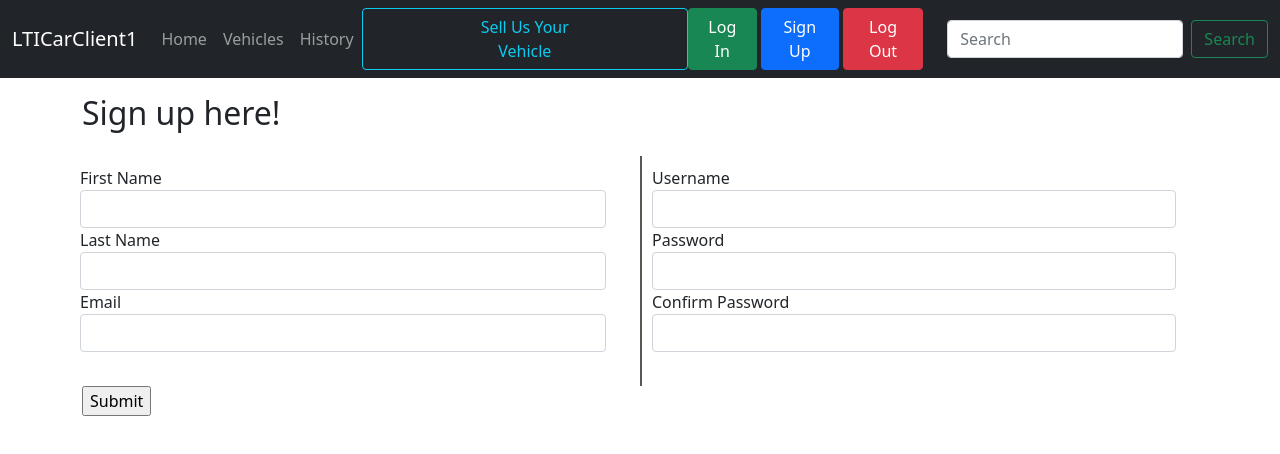
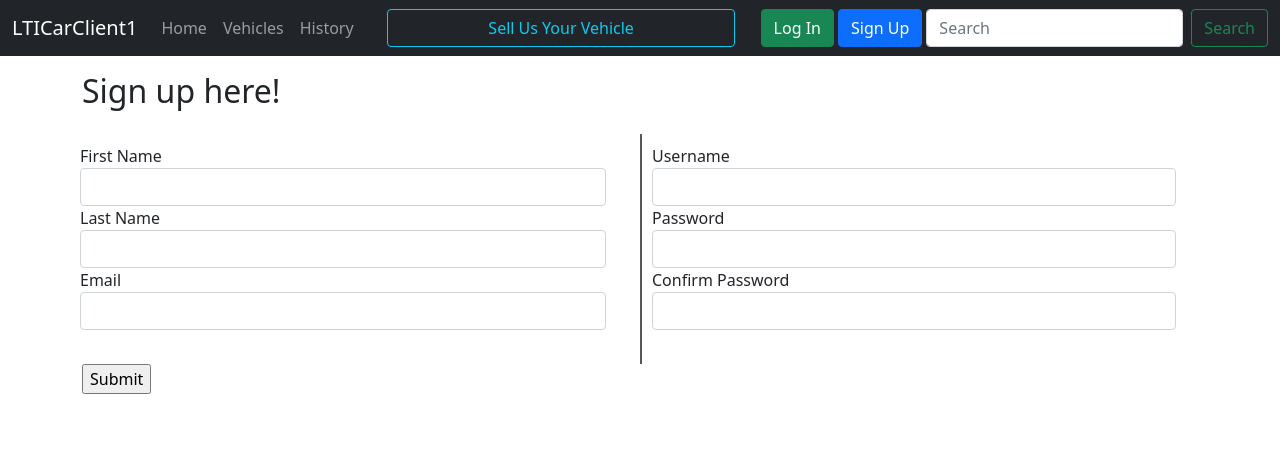
Before and after one commit to Tech-Student-Labs/lti-car-client-1, an Angular app: page /signup in a window 1280 px wide. Shown: the top 454 px of the page. Built offline with nearby package versions, Linux system fonts and the light colour scheme.

Commit message:
Hide logout when not logged in

```diff
--- a/src/app/components/loginpage/loginpage.component.ts
+++ b/src/app/components/loginpage/loginpage.component.ts
@@ -1,5 +1,6 @@
 import { Component, OnInit } from '@angular/core';
 import {FormGroup, NgModel, FormBuilder, Validators, ValidatorFn, AbstractControl} from '@angular/forms';
+import { Router } from '@angular/router';
 import { token } from 'src/app/models/TokenDTO';
 import { LoginService } from 'src/app/services/login.service';
 
@@ -10,7 +11,7 @@ import { LoginService } from 'src/app/services/login.service';
 })
 export class LoginpageComponent implements OnInit {
   public loginGroup!: FormGroup;
-  constructor(private loginService: LoginService,private fb: FormBuilder) { }
+  constructor(private loginService: LoginService, private fb: FormBuilder, private router: Router) { }
 
 
   ngOnInit() {
@@ -31,6 +32,14 @@ export class LoginpageComponent implements OnInit {
       console.log(err.error.Message);
     });
 
+    if (localStorage.getItem('token') != null)
+    {
+      this.router.navigateByUrl('');
+      document.getElementById('login')!.style.display = "none";
+      document.getElementById('signup')!.style.display = "none";
+      document.getElementById('logout')!.style.display = "block";
+    }
+
   }
 
 }
--- a/src/app/components/navbar/navbar.component.css
+++ b/src/app/components/navbar/navbar.component.css
@@ -2,3 +2,15 @@
     padding-left:100px;
     padding-right:100px;
 }
+
+.login {
+    display: block;
+}
+
+.signup {
+    display: block;
+}
+
+.logout {
+    display: none;
+}
--- a/src/app/components/navbar/navbar.component.html
+++ b/src/app/components/navbar/navbar.component.html
@@ -20,9 +20,9 @@
         <button class="btn btn-outline-info" id="submit-vehicle" routerLink="submitvehicle">Sell Us Your Vehicle</button>
       </div>
       <div class="d-flex">
-        <button class="btn btn-success me-1" id="login" routerLink="login">Log In</button>
-        <button class="btn btn-primary me-1" id="signup" routerLink="signup">Sign Up</button>
-        <button class="btn btn-danger me-4" id="logout">Log Out</button>
+        <button class="btn btn-success me-1 login" id="login" routerLink="login">Log In</button>
+        <button class="btn btn-primary me-1 signup" id="signup" routerLink="signup">Sign Up</button>
+        <button class="btn btn-danger me-4 logout" id="logout">Log Out</button>
       </div>
       <form class="d-flex">
         <input class="form-control me-2" type="search" placeholder="Search" aria-label="Search">
```
Also changed, not shown: 1 other file (tests, documents, lock files or other folders).
